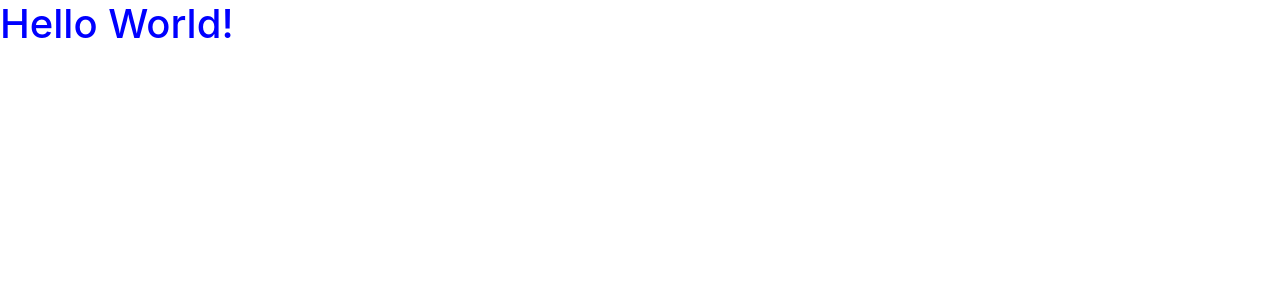
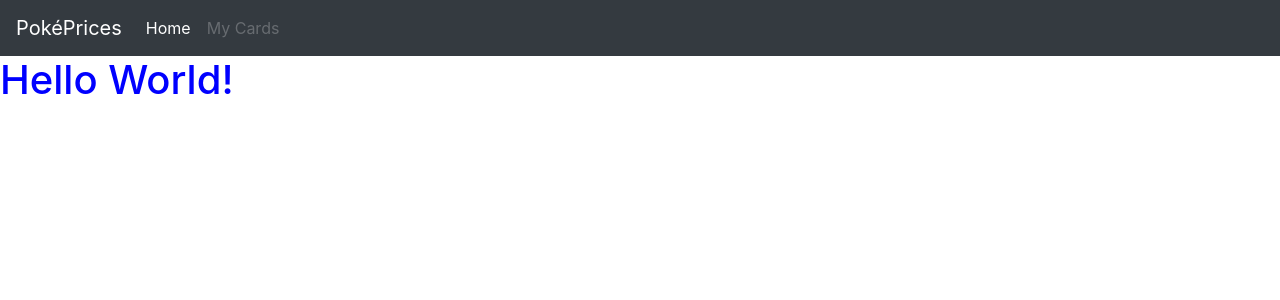
Before and after one commit to rgl10d/poke-prices, a React (Create React App) app in the folder client/: page / in a window 1280 px wide. Shown: the top 300 px of the page. Built offline with nearby package versions, Linux system fonts and the light colour scheme.

Commit message:
added navbar component

```diff
--- a/client/src/App.js
+++ b/client/src/App.js
@@ -1,8 +1,12 @@
+import Navbar from "./components/Navbar/Navbar";
 import Home from "./containers/Home/Home";
 
 function App() {
   return (
-    <Home />
+    <>
+      <Navbar />
+      <Home />
+    </>
   );
 }
 
--- /dev/null
+++ b/client/src/components/Navbar/Navbar.jsx
@@ -0,0 +1,35 @@
+import React from "react";
+
+const Navbar = () => {
+  return (
+    <nav class="navbar navbar-expand-lg navbar-dark bg-dark">
+      <a class="navbar-brand" href="#">
+        PokéPrices
+      </a>
+      <button
+        class="navbar-toggler"
+        type="button"
+        data-toggle="collapse"
+        data-target="#nav-buttons"
+        aria-controls="navbarSupportedContent"
+        aria-expanded="false"
+        aria-label="Toggle navigation"
+      >
+        <span class="navbar-toggler-icon"></span>
+      </button>
+
+      <div class="collapse navbar-collapse" id="nav-buttons">
+        <ul class="navbar-nav mr-auto">
+            <li class="nav-item active">
+              <a class="nav-link" href="/">Home <span class="sr-only">(current)</span></a>
+            </li>
+            <li class="nav-item">
+              <a class="nav-link disabled" href="/">My Cards</a>
+            </li>
+          </ul>
+      </div>
+    </nav>
+  );
+};
+
+export default Navbar;
--- a/client/src/containers/Home/Home.jsx
+++ b/client/src/containers/Home/Home.jsx
@@ -1,12 +1,14 @@
-import React from 'react';
-import './Home.css';
+import React from "react";
+import "./Home.css";
 
 const Home = () => {
-    return (
-        <div>
-            <h1>Hello World!</h1>
-        </div>
-    );
+  return (
+    <>
+      <div>
+        <h1>Hello World!</h1>
+      </div>
+    </>
+  );
 };
 
 export default Home;
```
Also changed, not shown: client/src/indexOLD.html (+0 -23 lines).
